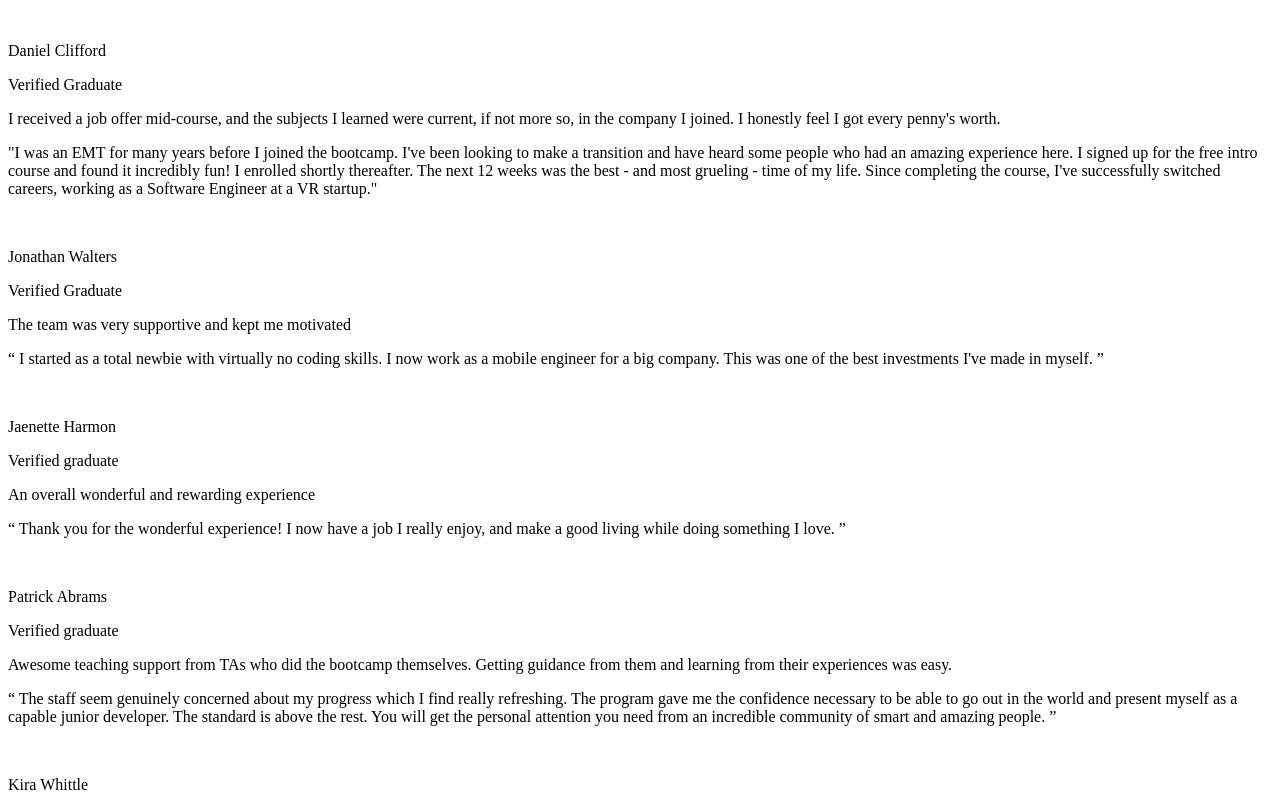
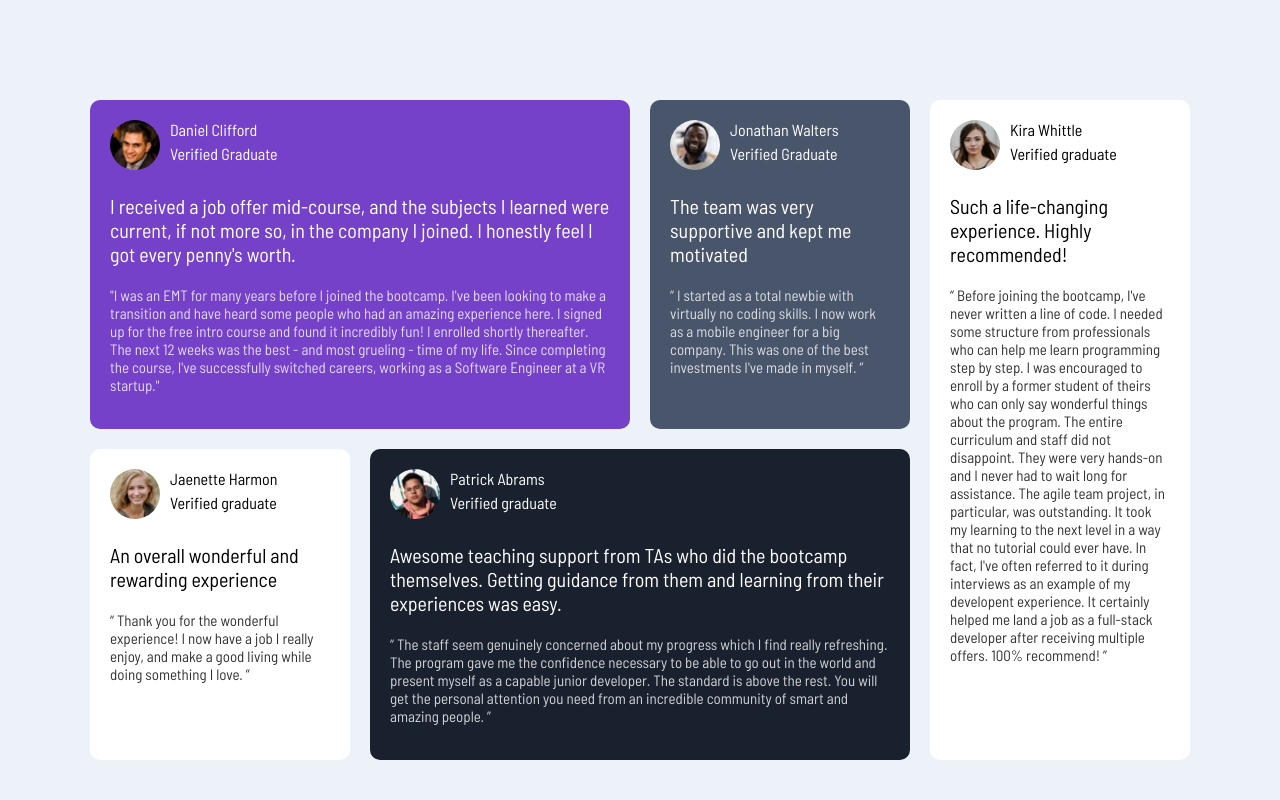
Before and after one commit to ClarenceG01/css-grid-challenge, a plain HTML site: page index.html in a window 1280 px wide. Shown: the top 800 px of the page. Drawn offline with Linux system fonts and the light colour scheme.

Commit message:
add images  and styles

```diff
--- a/index.html
+++ b/index.html
@@ -5,14 +5,16 @@
     <meta http-equiv="X-UA-Compatible" content="IE=edge">
     <meta name="viewport" content="width=device-width, initial-scale=1.0">
     <title>Document</title>
+    <link rel="stylesheet" href="style.css">
+    <link href="https://fonts.googleapis.com/css2?family=Barlow+Semi+Condensed&display=swap" rel="stylesheet">
 </head>
 <body>
     <div class="main">
         <!-- Daniel Clifford -->
-        <div class="testimonial">
+        <div class="testimonial" id="daniel-test">
             <div class="profile">
                 <div class="profile-img">
-                    <img src="" alt="">
+                    <img src="images/image-daniel.jpg" alt="daniel dp">
                 </div>
                 <div class="name-role">
                     <p class="name">Daniel Clifford</p>
@@ -27,10 +29,10 @@
             </p>
         </div>
         <!-- Jonathan W -->
-        <div class="testimonial">
+        <div class="testimonial" id="jonathan-test">
             <div class="profile">
                 <div class="profile-img">
-                    <img src="" alt="">
+                    <img src="images/image-jonathan.jpg" alt="jonathan dp">
                 </div>
                 <div class="name-role">
                     <p class="name">Jonathan Walters</p>
@@ -45,10 +47,10 @@
             </p>
         </div>
         <!-- Jeanette Harmon -->
-        <div class="testimonial">
+        <div class="testimonial" id="jeanette-test">
             <div class="profile">
                 <div class="profile-img">
-                    <img src="" alt="">
+                    <img src="images/image-jeanette.jpg" alt="jeanette dp">
                 </div>
                 <div class="name-role">
                     <p class="name">Jaenette Harmon</p>
@@ -63,10 +65,10 @@
             </p>
         </div>
         <!-- Patrick Abrams -->
-        <div class="testimonial">
+        <div class="testimonial" id="patrick-test">
             <div class="profile">
                 <div class="profile-img">
-                    <img src="" alt="">
+                    <img src="images/image-patrick.jpg" alt="patrick dp">
                 </div>
                 <div class="name-role">
                     <p class="name">Patrick Abrams</p>
@@ -81,10 +83,10 @@
             </p>
         </div>
         <!-- Kira Whittle -->
-        <div class="testimonial">
+        <div class="testimonial" id="kira-test">
             <div class="profile">
                 <div class="profile-img">
-                    <img src="" alt="">
+                    <img src="images/image-kira.jpg" alt="kira dp">
                 </div>
                 <div class="name-role">
                     <p class="name">Kira Whittle</p>
--- /dev/null
+++ b/style.css
@@ -0,0 +1,80 @@
+
+*{
+    box-sizing: border-box;
+}
+body{
+    background-color: hsl(210, 46%, 95%);
+}
+.main{
+    font-family: 'Barlow';
+    /* color: white; */
+    margin: 100px auto;
+    max-width: 1100px;
+    display: grid;
+    grid-template-columns: repeat(4, 1fr);
+    gap: 20px;
+}
+.testimonial{
+    border-radius: 10px;
+    padding: 20px;
+}
+.profile{
+    display: flex;
+    justify-content: flex-start;
+}
+.profile-img{
+    margin-bottom: 0;
+}
+.profile-img img{
+    height:50px;
+    border-radius: 50%;
+    margin-right: 10px;
+}
+.brief{
+    font-size: 20px;
+    margin-top: 20px;
+    margin-bottom: 20px;
+}
+.content{
+    font-size: 15px;
+    opacity: 0.8;
+}
+.role{
+    margin-top: 0;
+    margin-bottom: 0;
+    padding: 5px 0;
+}
+.name{
+    margin-bottom: 0;
+    margin-top: 0;
+}
+.name-role p,
+.brief,
+.content{
+    font-family: 'Barlow Semi Condensed';
+}
+#daniel-test{
+    background-color: hsl(263, 55%, 52%);
+    color: white;
+    grid-column: 1/3;
+}
+#jonathan-test{
+    background-color: hsl(217, 19%, 35%);
+    color: white;
+    grid-column: 3/4;
+}
+#jeanette-test{
+    background-color: hsl(0, 0%, 100%);
+    grid-column: 1/2;
+    grid-row: 2/3;
+}
+#patrick-test{
+    background-color: hsl(219, 29%, 14%);
+    color: white;
+    grid-column: 2/4;
+}
+#kira-test{
+    background-color: hsl(0, 0%, 100%);
+    grid-column: 4/5;
+    grid-row:1/3 ;
+}
```
Also changed, not shown: images/image-daniel.jpg (added), images/image-jeanette.jpg (added), images/image-jonathan.jpg (added), images/image-kira.jpg (added), images/image-patrick.jpg (added).
